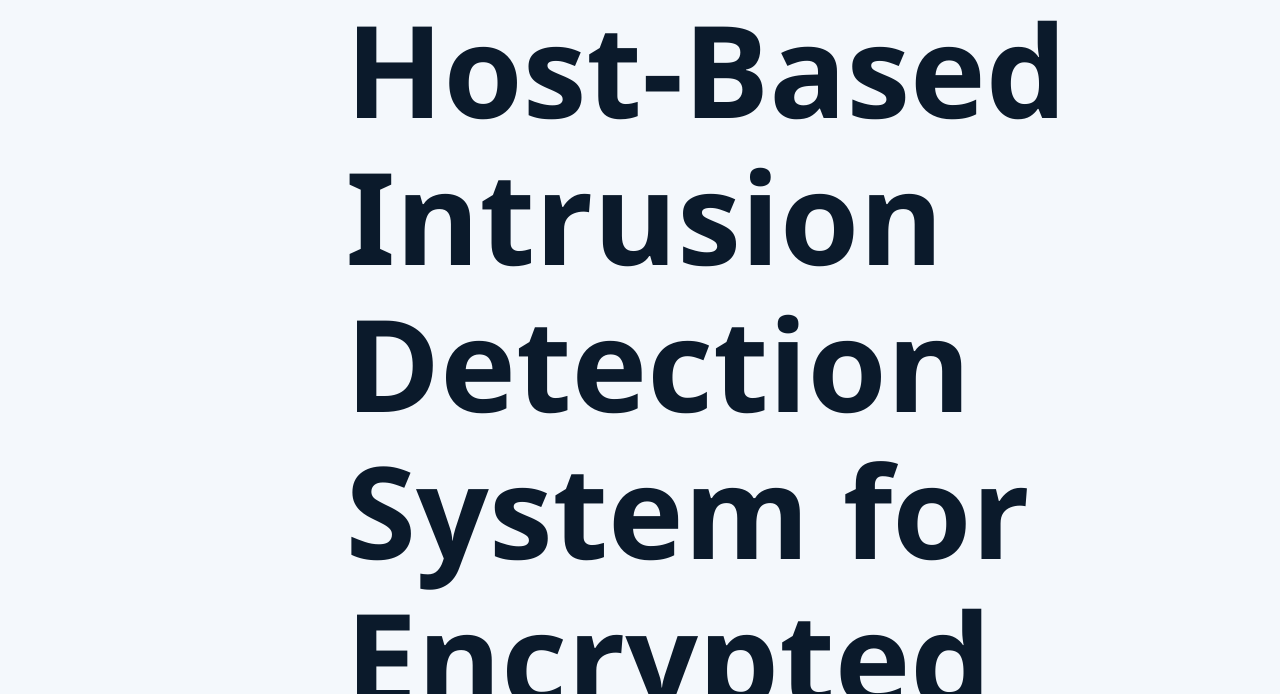
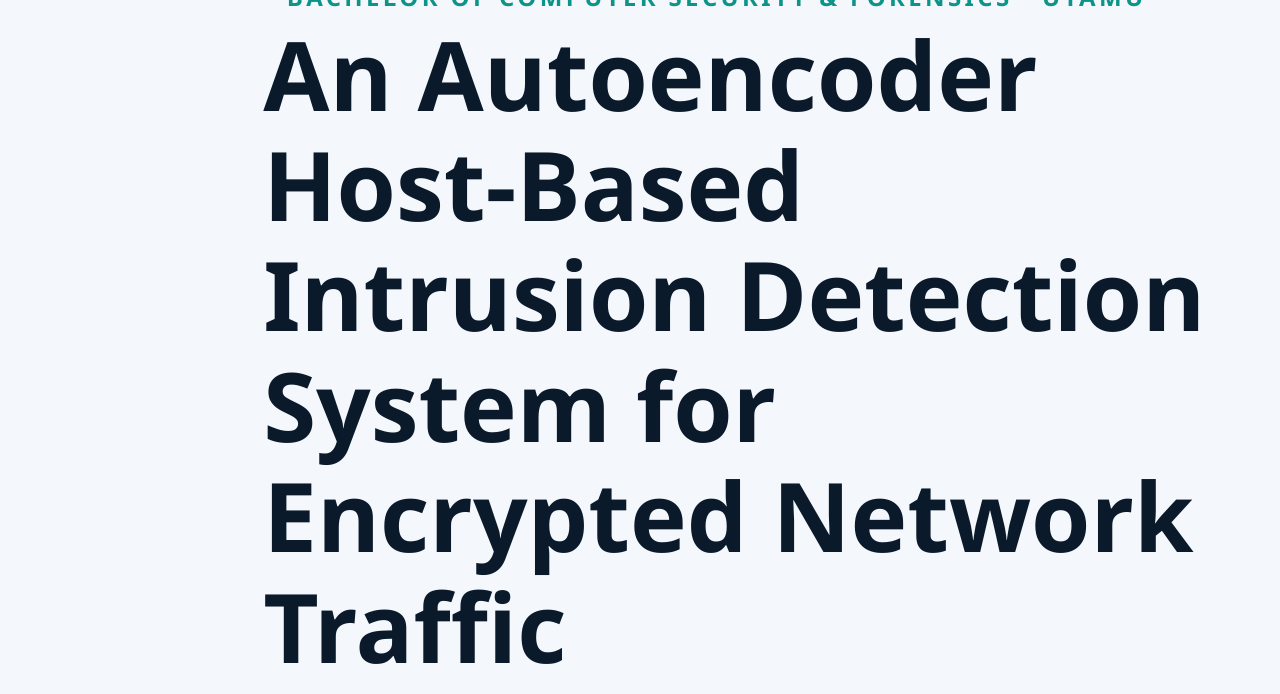
Before and after one commit to mivulenelson/autoencoder-documentation-and-slides, a plain HTML site: page index.html in a window 1280 px wide. Shown: the top 694 px of the page. Drawn offline with Linux system fonts and the light colour scheme.

Commit message:
Update content and formatting in index.html

```diff
--- a/index.html
+++ b/index.html
@@ -57,7 +57,7 @@ var I=function(f,c){return'<img src="assets/'+f+'.jpg" alt="'+c+'"><div class="c
 var P=function(t,a){return'<div class="two"><div>'+t+'</div><div>'+a+'</div></div>'};
 var F=function(a){return'<div class="net">'+a.map(function(x){return'<span>'+x[0]+(x[1]?'<small>'+x[1]+'</small>':'')+'</span>'}).join('<i>→</i>')+'</div>'};
 var S=[
-'<div class="k" style="margin-left:20%; font-size:2em">Bachelor of Computer Security &amp; Forensics · UTAMU</div><h1 style="margin-left:25%; font-size:8em">An Autoencoder Host-Based Intrusion Detection System for Encrypted Network Traffic</h1><div class="meta" style="margin-bottom:12px; margin-left:25%; font-size:3em">Using Flow-Based Behavioral Features</div><div class="meta"></div>',
+'<div class="k" style="margin-left:20%; font-size:1.5em">Bachelor of Computer Security &amp; Forensics · UTAMU</div><h1 style="margin-left:18%; font-size:6em">An Autoencoder Host-Based Intrusion Detection System for Encrypted Network Traffic</h1><div class="meta" style="margin-bottom:12px; margin-left:18%; font-size:2em">Using Flow-Based Behavioral Features</div><div class="meta"></div>',
 ['Presenters &amp; Project',C([['Nelson Mivule','MAY23/CSF/2990U/F<br>Co-developer and presenter'],['Erecho Jonathan','MAY23/CSF/3335U/F<br>Co-developer and presenter'],['Project title','An Autoencoder Host-Based Intrusion Detection System for Encrypted Network Traffic Using Flow-Based Behavioral Features'],['Supervisor','Mr. Senfuka Huzaifah, School of Computing and Engineering, UTAMU']])+'<div class="note">Today: how existing IDS tools work, how ours differs, the architecture, the features, the challenges, and the documentation. Then we show the system live.</div>'],
 ['Literature Review: How IDS Work',L(['An IDS watches a network or host for suspicious activity and policy violations, then alerts the security team.','<b>Signature-based:</b> compares traffic with a database of known attack patterns (Snort, Suricata). Fast and precise for known threats, blind to new ones.','<b>Anomaly-based:</b> learns what normal looks like and flags deviations (Zeek-style baselining). Can catch novel attacks, but needs tuning.','<b>The encrypted-traffic problem:</b> with TLS, HTTPS and VPNs, payloads are unreadable, so pattern matching fails unless traffic is decrypted, which raises privacy, legal and performance issues.'])],
 ['How OSSEC Operates',C([['Architecture','A central manager collects data from agents installed on each host.'],['What it watches','System logs, file integrity and rootkit activity, in real time.'],['Detection','A correlation engine compares host events against a large XML rule set, then alerts or triggers automated responses.'],['Limitation','Rule setup is complex and noisy. It is log-based, so it cannot analyze network traffic and is blind to encrypted flows.']])],
```
